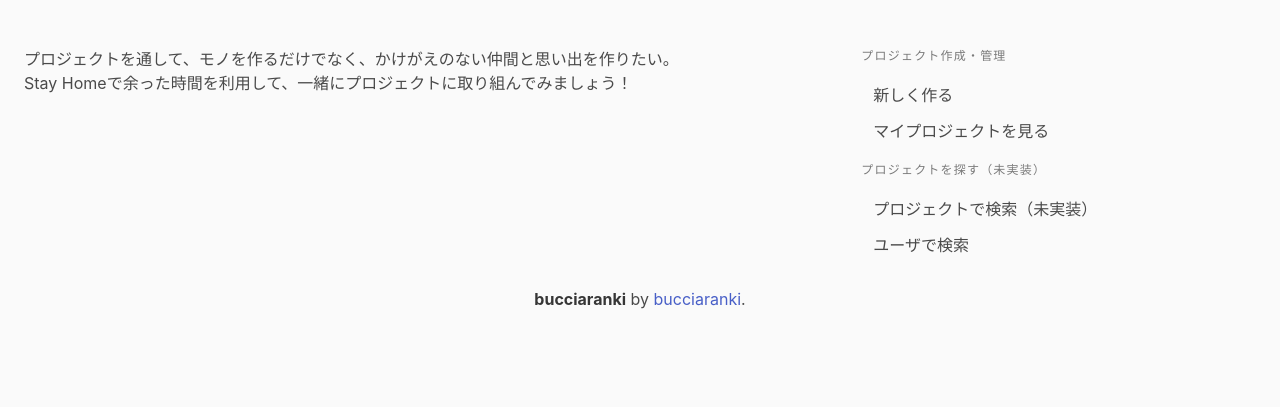
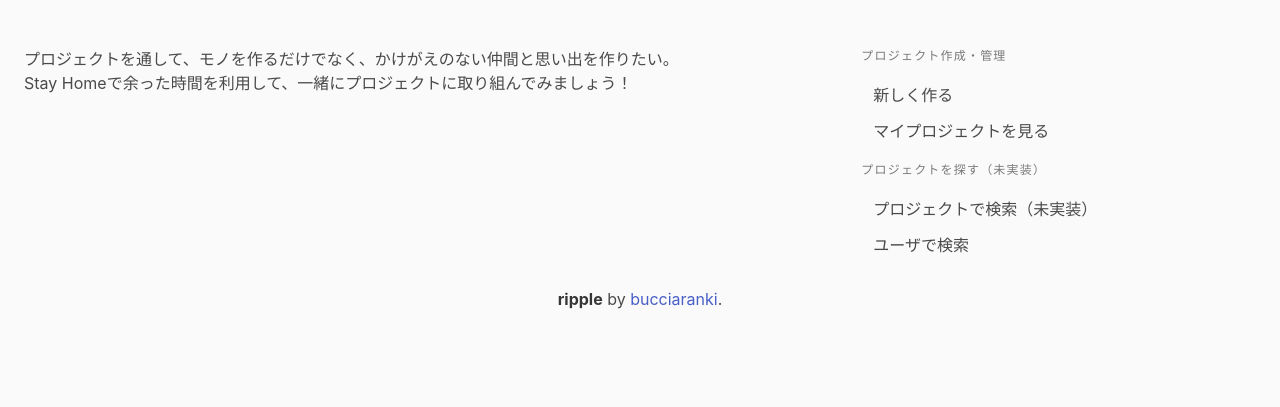
Before and after one commit to KeitaShiratori/ripple, a Flask app: page /prj/ in a window 1280 px wide. Shown: the part 1158-1565 px from the top of the page. Run offline with Flask 2, Linux system fonts and the light colour scheme; some libraries are stand-ins or nearby versions.

Commit message:
プロジェクト名をRippleに変更

```diff
--- a/templates/footer.html
+++ b/templates/footer.html
@@ -25,7 +25,7 @@
   </div>
   <div class="content has-text-centered">
     <p>
-      <strong>bucciaranki</strong> by <a href="/">bucciaranki</a>.
+      <strong>ripple</strong> by <a href="/">bucciaranki</a>.
     </p>
   </div>
 </footer>
--- a/templates/header.html
+++ b/templates/header.html
@@ -4,7 +4,7 @@
       <span class="icon is-large has-text-success">
         <i class="fas fa-lg fa-th"></i>
       </span>
-      bucciaranki
+      ripple
     </a>
 
     <a role="button" class="navbar-burger burger" aria-label="menu" aria-expanded="false" data-target="navbarBasicExample">
```
Also changed, not shown: README.md.
